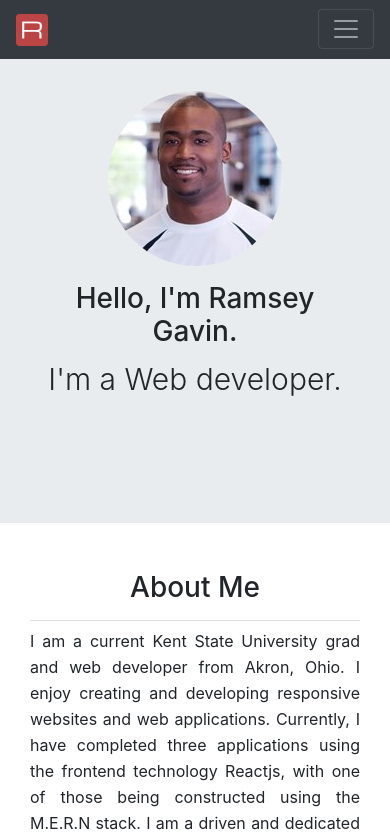
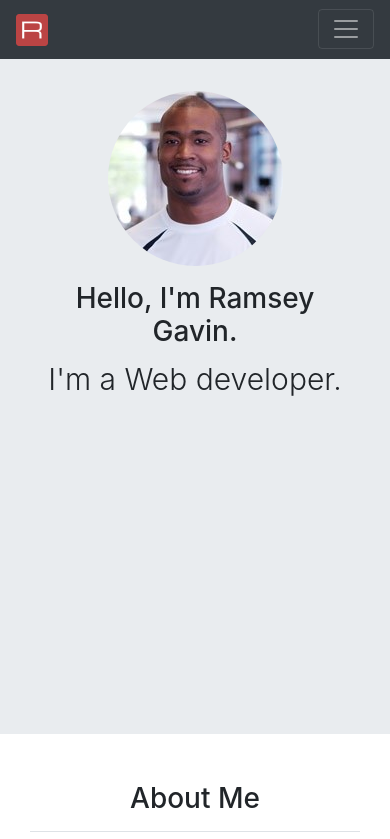
Before and after one commit to rgavin1/Full-Stack-Portfolio, a React (Create React App) app in the folder react-app-portfolio/: page / in a window 390 px wide. Shown: the top 839 px of the page. Built offline with nearby package versions, Linux system fonts and the light colour scheme.

Commit message:
Mobile side update

```diff
--- a/react-app-portfolio/src/styles/Hero.css
+++ b/react-app-portfolio/src/styles/Hero.css
@@ -8,6 +8,6 @@
         flex-wrap: wrap;
     }
     .jumbotron-fluid {
-        height: 55vh;
+        height: 80vh;
     }
 }
```
